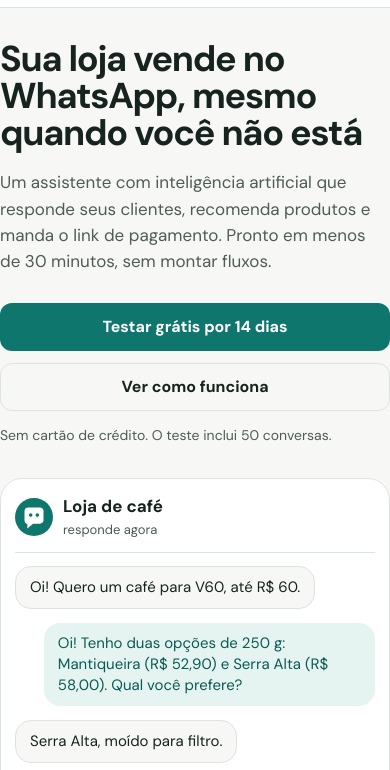
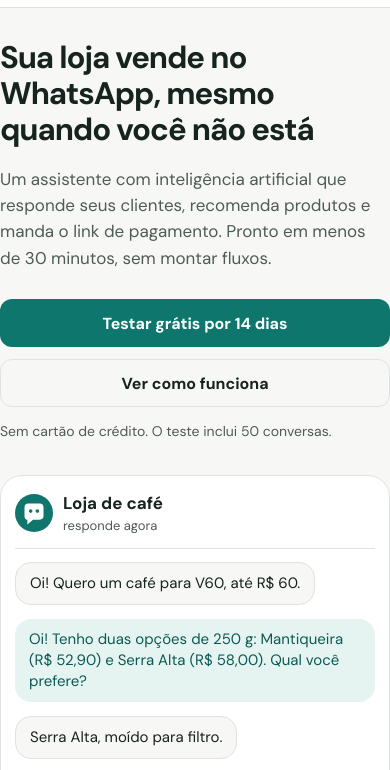
Before and after one commit to martinezrafael/megabot-site, a plain HTML site: page index.html in a window 390 px wide. Shown: the part 57-827 px from the top of the page. Drawn offline with Linux system fonts and the light colour scheme.

Commit message:
fix: evita vazamento horizontal da intro no mobile

```diff
--- a/assets/css/responsive.css
+++ b/assets/css/responsive.css
@@ -156,3 +156,43 @@ input, select, textarea {
         font-size: 24px !important;
     }
 }
+
+/* Correção de overflow horizontal na intro (hero) no mobile */
+.hero,
+.hero > *,
+.hero .phone,
+.hero .chat,
+.hero .m,
+.hero h1,
+.hero p {
+    min-width: 0;
+    max-width: 100%;
+    box-sizing: border-box;
+    overflow-wrap: anywhere;
+    word-break: break-word;
+}
+
+@media (max-width: 860px) {
+    .hero {
+        display: grid !important;
+        grid-template-columns: minmax(0, 1fr) !important;
+        width: 100% !important;
+        margin-left: 0 !important;
+        margin-right: 0 !important;
+    }
+
+    .hero h1 {
+        font-size: clamp(28px, 8vw, 40px) !important;
+        line-height: 1.15 !important;
+    }
+
+    .hero .phone {
+        width: 100% !important;
+        max-width: 100% !important;
+    }
+
+    .hero .m {
+        max-width: 100% !important;
+        white-space: normal !important;
+    }
+}
```
